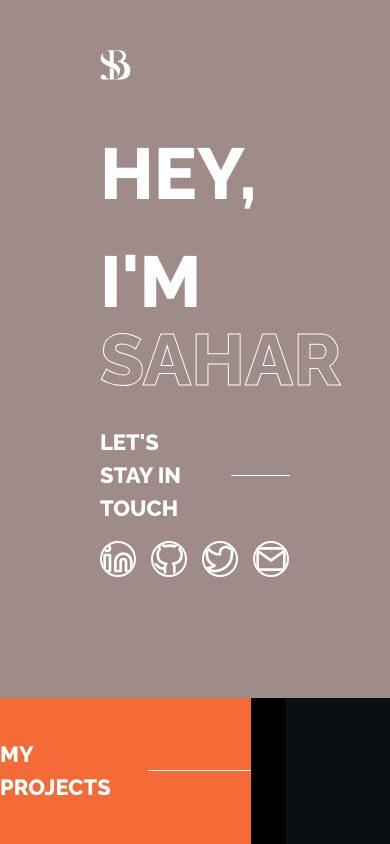
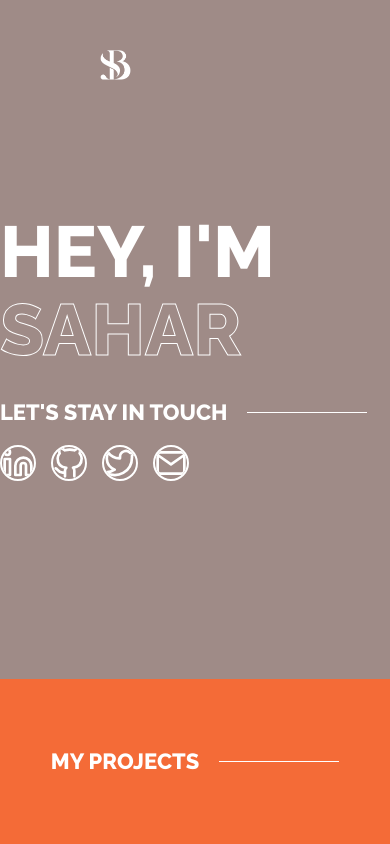
Before and after one commit to saharbit/my-portfolio, a React (Create React App) app: page / in a window 390 px wide. Built offline with nearby package versions, Linux system fonts and the light colour scheme.

Commit message:
responsiveness

```diff
--- a/package.json
+++ b/package.json
@@ -3,8 +3,8 @@
   "version": "0.1.0",
   "private": true,
   "dependencies": {
+    "node-sass": "^4.12.0",
     "react": "^16.8.6",
-    "react-burger-menu": "^2.6.10",
     "react-dom": "^16.8.6",
     "react-scripts": "3.0.1"
   },
--- a/public/index.html
+++ b/public/index.html
@@ -5,20 +5,6 @@
     <link rel="shortcut icon" href="%PUBLIC_URL%/favicon.ico" />
     <meta name="viewport" content="width=device-width, initial-scale=1" />
     <meta name="theme-color" content="#000000" />
-    <!--
-      manifest.json provides metadata used when your web app is installed on a
-      user's mobile device or desktop. See https://developers.google.com/web/fundamentals/web-app-manifest/
-    -->
-    <link rel="manifest" href="%PUBLIC_URL%/manifest.json" />
-    <!--
-      Notice the use of %PUBLIC_URL% in the tags above.
-      It will be replaced with the URL of the `public` folder during the build.
-      Only files inside the `public` folder can be referenced from the HTML.
-
-      Unlike "/favicon.ico" or "favicon.ico", "%PUBLIC_URL%/favicon.ico" will
-      work correctly both with client-side routing and a non-root public URL.
-      Learn how to configure a non-root public URL by running `npm run build`.
-    -->
     <link
       href="https://unpkg.com/tailwindcss@^1.0/dist/tailwind.min.css"
       rel="stylesheet"
@@ -27,21 +13,10 @@
       href="https://fonts.googleapis.com/css?family=Raleway:400,800,900&display=swap"
       rel="stylesheet"
     />
-
-    <title>React App</title>
+    <title>Sahar Biton</title>
   </head>
   <body>
     <noscript>You need to enable JavaScript to run this app.</noscript>
     <div id="root"></div>
-    <!--
-      This HTML file is a template.
-      If you open it directly in the browser, you will see an empty page.
-
-      You can add webfonts, meta tags, or analytics to this file.
-      The build step will place the bundled scripts into the <body> tag.
-
-      To begin the development, run `npm start` or `yarn start`.
-      To create a production bundle, use `npm run build` or `yarn build`.
-    -->
   </body>
 </html>
--- a/src/App.js
+++ b/src/App.js
@@ -1,6 +1,6 @@
 import React from "react";
 import sb from "./assets/sb.png";
-import "./App.css";
+import "./App.scss";
 import SocialLinks from "./components/SocialLinks";
 
 function App() {
@@ -8,7 +8,7 @@ function App() {
     <div className="app">
       <img src={sb} className="logo" alt="logo" />
 
-      <div className="flex flex-col flex-3 justify-center upper-container">
+      <div className="container mx-auto flex flex-col flex-3 justify-center">
         <h1>HEY, I'M</h1>
 
         <h1 className="h1-border">SAHAR</h1>
@@ -28,8 +28,8 @@ function App() {
           <h2>MY PROJECTS</h2>
           <div className="hr" />
         </div>
-        <div className="flex-1 bg-black" />
-        <div className="flex-3 bg-grey" />
+        <div className="flex-1 bg-black hidden lg:flex" />
+        <div className="flex-3 bg-grey hidden lg:flex"/>
       </div>
     </div>
   );
--- a/src/App.css
+++ b/src/App.scss
@@ -1,3 +1,15 @@
+h1 {
+  font-size: 72px;
+  font-weight: 800;
+  color: white;
+}
+
+h2 {
+  color: white;
+  font-size: 22px;
+  font-weight: 800;
+}
+
 .app {
   background-color: #9f8b87;
   min-height: 100vh;
@@ -17,11 +29,11 @@
   background-color: #f46b37;
   cursor: pointer;
   transition: all 300ms;
-}
 
-.bg-orange:hover {
-  opacity: 0.8;
-  flex: 5 5 0%;
+  &:hover {
+    opacity: 0.8;
+    flex: 5 5 0%;
+  }
 }
 
 .flex-2 {
@@ -34,16 +46,6 @@
 
 .bg-grey {
   background-color: #0b0f11;
-}
-
-h1 {
-  font-size: 72px;
-  font-weight: 800;
-  color: white;
-}
-
-.upper-container {
-  padding: 0 100px;
 }
 
 .hr {
@@ -59,19 +61,13 @@ h1 {
   margin-top: -30px;
 }
 
-h2 {
-  color: white;
-  font-size: 22px;
-  font-weight: 800;
-}
-
 .icon {
   border: 2px solid white;
   border-radius: 25px;
   margin-right: 15px;
+
+  &:hover {
+    opacity: 0.7;
+    cursor: pointer;
+  }
 }
-
-.icon:hover {
-  opacity: 0.7;
-  cursor: pointer;
-}
--- a/src/index.js
+++ b/src/index.js
@@ -1,6 +1,6 @@
 import React from "react";
 import ReactDOM from "react-dom";
-import "./index.css";
+import "./index.scss";
 import App from "./App";
 import * as serviceWorker from "./serviceWorker";
 
```
Also changed, not shown: public/manifest.json (deleted), src/index.scss (renamed from src/index.css), 2 other files (tests, documents, lock files or other folders).
